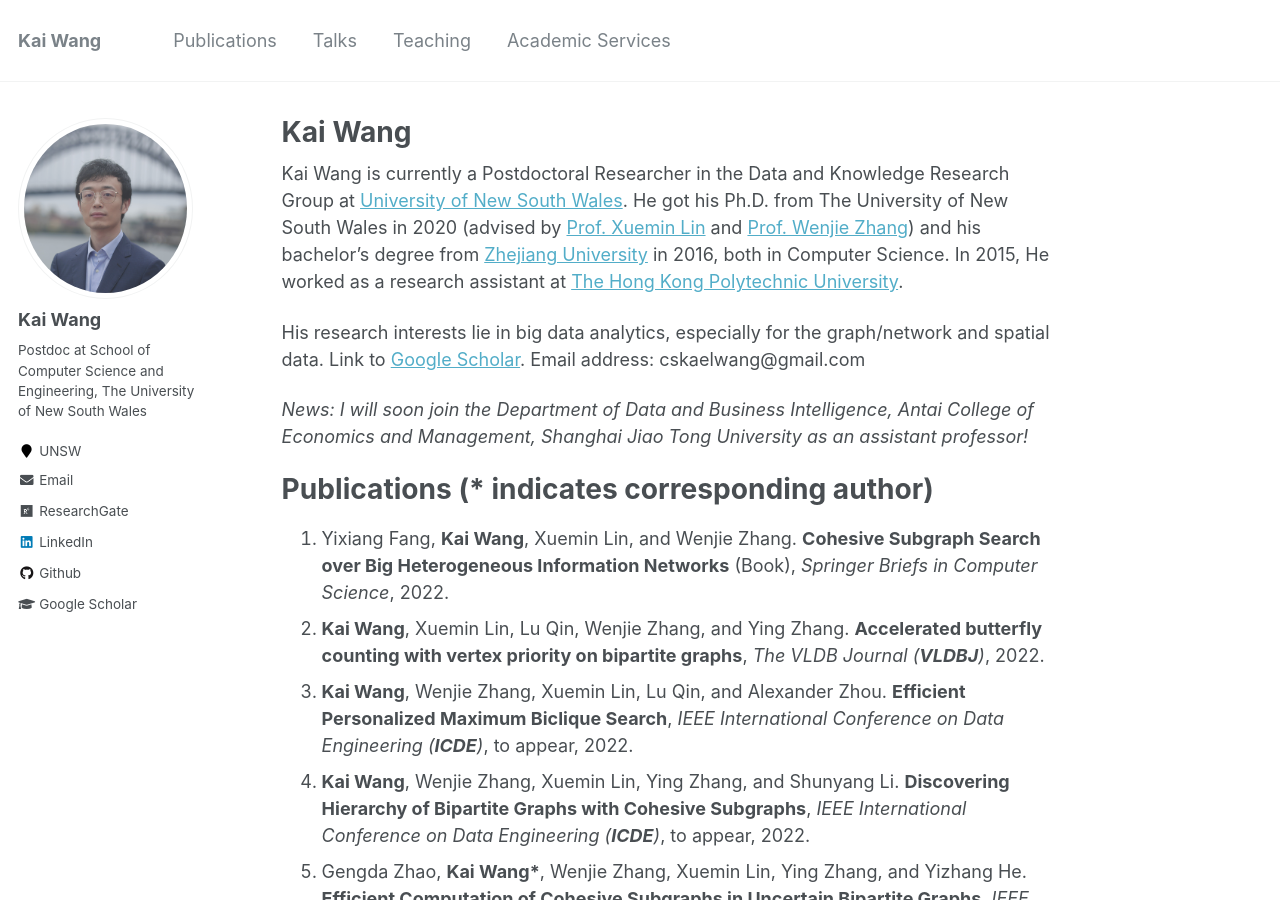
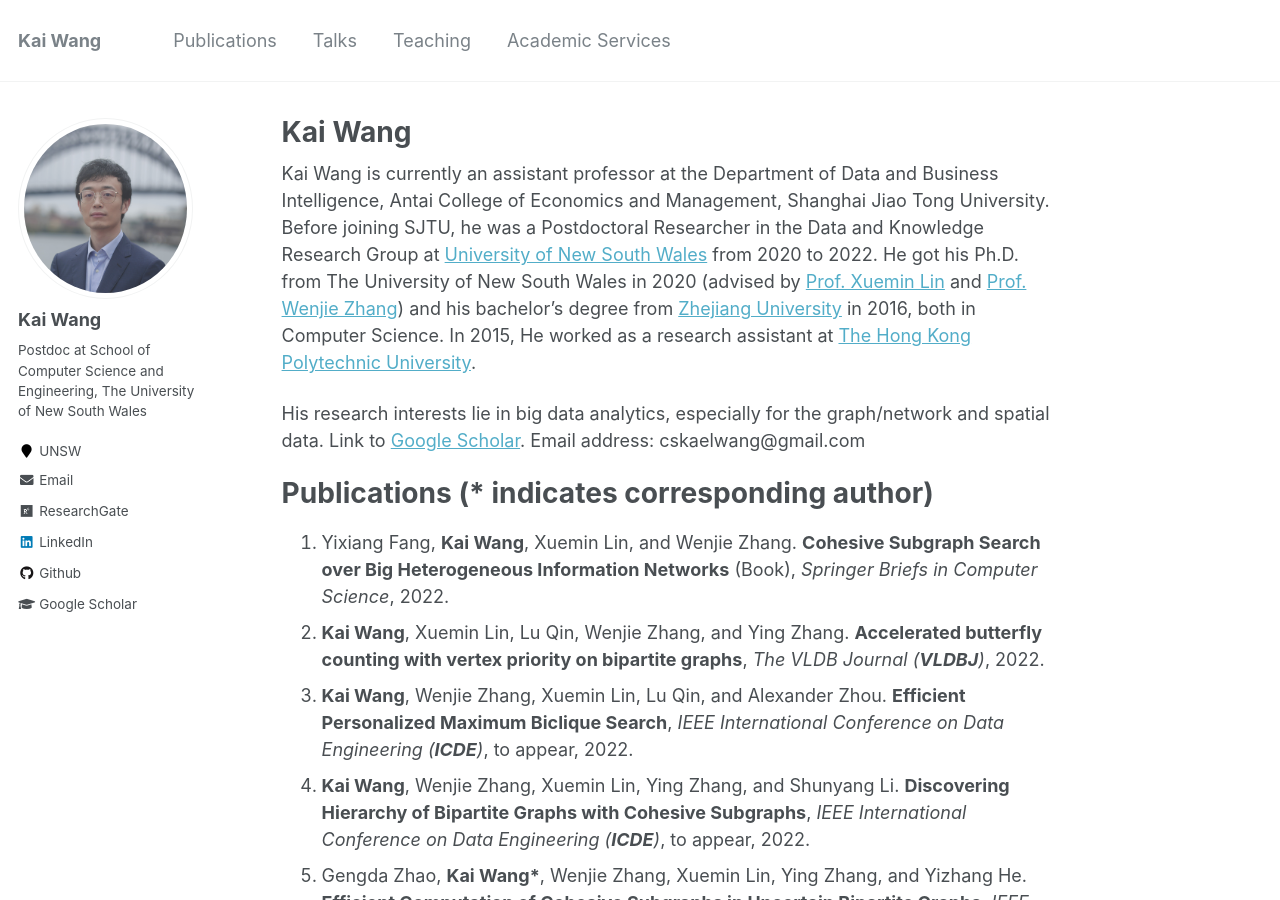
Before and after one commit to cs-kaiwang/cs-kaiwang.github.io, a Jekyll site: the page built from _pages/about.md, in a window 1280 px wide and 900 px high. Built offline with Jekyll 4.4.1, drawn with Linux system fonts in a browser that asks for light colours.

Commit message:
Update about.md

```diff
--- a/_pages/about.md
+++ b/_pages/about.md
@@ -8,11 +8,11 @@ redirect_from:
   - /about.html
 ---
 
-Kai Wang is currently a Postdoctoral Researcher in the Data and Knowledge Research Group at [University of New South Wales](https://www.unsw.edu.au/). He got his Ph.D. from The University of New South Wales in 2020 (advised by [Prof. Xuemin Lin](http://www.cse.unsw.edu.au/~lxue/) and [Prof. Wenjie Zhang](http://www.cse.unsw.edu.au/~zhangw/)) and his bachelor’s degree from [Zhejiang University](https://www.zju.edu.cn/) in 2016, both in Computer Science. In 2015, He worked as a research assistant at [The Hong Kong Polytechnic University](https://www.polyu.edu.hk/). <!--(advised by [UNSW Scientia Prof. Xuemin Lin](http://www.cse.unsw.edu.au/~lxue/) and [Prof. Wenjie Zhang](http://www.cse.unsw.edu.au/~zhangw/)) -->
+Kai Wang is currently an assistant professor at the Department of Data and Business Intelligence, Antai College of Economics and Management, Shanghai Jiao Tong University. Before joining SJTU, he was a Postdoctoral Researcher in the Data and Knowledge Research Group at [University of New South Wales](https://www.unsw.edu.au/) from 2020 to 2022. He got his Ph.D. from The University of New South Wales in 2020 (advised by [Prof. Xuemin Lin](http://www.cse.unsw.edu.au/~lxue/) and [Prof. Wenjie Zhang](http://www.cse.unsw.edu.au/~zhangw/)) and his bachelor’s degree from [Zhejiang University](https://www.zju.edu.cn/) in 2016, both in Computer Science. In 2015, He worked as a research assistant at [The Hong Kong Polytechnic University](https://www.polyu.edu.hk/). <!--(advised by [UNSW Scientia Prof. Xuemin Lin](http://www.cse.unsw.edu.au/~lxue/) and [Prof. Wenjie Zhang](http://www.cse.unsw.edu.au/~zhangw/)) -->
 
 His research interests lie in big data analytics, especially for the graph/network and spatial data.  Link to [Google Scholar](https://scholar.google.com/citations?user=G4DiwTIAAAAJ&hl=en). Email address: cskaelwang@gmail.com
 
-*News: I will soon join the Department of Data and Business Intelligence, Antai College of Economics and Management, Shanghai Jiao Tong University as an assistant professor!*
+<!--*News: I will soon join the Department of Data and Business Intelligence, Antai College of Economics and Management, Shanghai Jiao Tong University as an assistant professor!*-->
 
 Publications (* indicates corresponding author)
 ======
```
